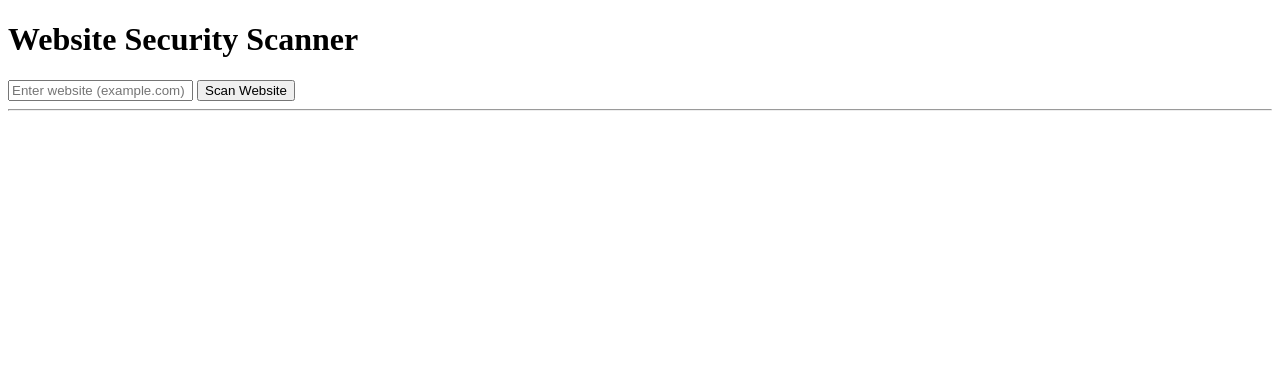
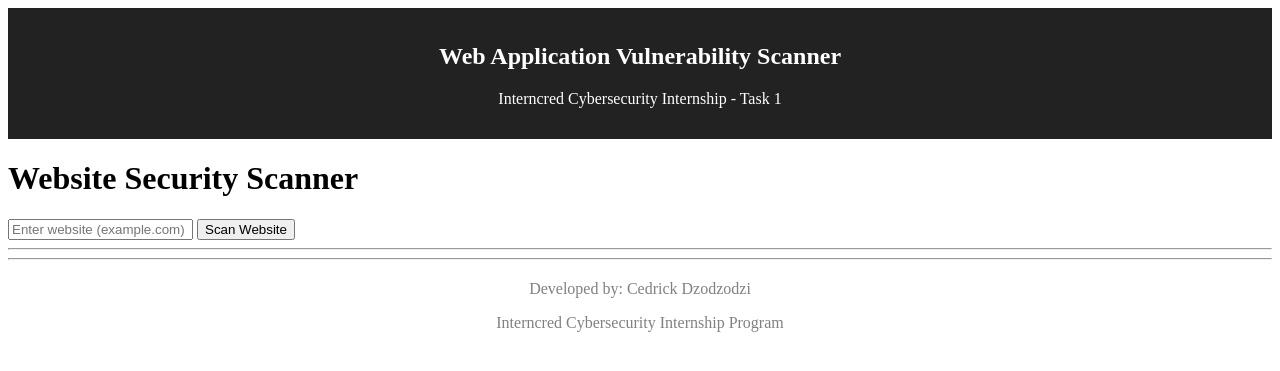
Before and after one commit to Cedric-Raichand/IC_CS_01, a Flask app: page / in a window 1280 px wide. Shown: the top 371 px of the page. Run offline with Flask 3, Linux system fonts and the light colour scheme.

Commit message:
feat: add project header, scan summary timestamp and footer
- Display project title and internship info
- Show scan timestamp in summary section
- Add developer attribution footer
- Improve report presentation for client-style output

```diff
--- a/templates/index.html
+++ b/templates/index.html
@@ -3,7 +3,14 @@
 <head>
     <title>Web Security Scanner</title>
 </head>
+
 <body>
+
+<!-- PROJECT HEADER -->
+<div style="background:#222;color:white;padding:15px;text-align:center;">
+    <h2> Web Application Vulnerability Scanner</h2>
+    <p>Interncred Cybersecurity Internship - Task 1</p>
+</div>
 
 <h1>Website Security Scanner</h1>
 
@@ -14,25 +21,29 @@
 
 <hr>
 
+{% if report %}
+
+<!-- SCAN SUMMARY -->
+<h2>Scan Summary</h2>
+<ul>
+    <li><strong>Target:</strong> {{ report.target }}</li>
+    <li><strong>Scan Time:</strong> {{ timestamp }}</li>
+    <li><strong>SQL Injection:</strong> {{ report.sql_injection }}</li>
+    <li><strong>XSS:</strong> {{ report.xss }}</li>
+    <li><strong>Missing Security Headers:</strong> {{ report.missing_headers }}</li>
+    <li><strong>Overall Risk:</strong> <span style="color:red">{{ report.risk }}</span></li>
+</ul>
+
+<hr>
+{% endif %}
+
+
 {% if result %}
 
 {% if result.error %}
 <h3 style="color:red;">Error: {{ result.error }}</h3>
 
 {% else %}
-
-<!-- ===== SCAN SUMMARY ===== -->
-{% if report %}
-<h2>Scan Summary</h2>
-<ul>
-    <li><strong>Target:</strong> {{ report.target }}</li>
-    <li><strong>SQL Injection:</strong> {{ report.sql_injection }}</li>
-    <li><strong>XSS:</strong> {{ report.xss }}</li>
-    <li><strong>Missing Security Headers:</strong> {{ report.missing_headers }}</li>
-    <li><strong>Overall Risk:</strong> <span style="color:red">{{ report.risk }}</span></li>
-</ul>
-<hr>
-{% endif %}
 
 <h2>Scan Result for {{ result.url }}</h2>
 
@@ -65,35 +76,36 @@
 </ul>
 
 <h3>SQL Injection Test:</h3>
-{% if result.sql_vulnerabilities %}
 <ul>
-    {% for vuln in result.sql_vulnerabilities %}
-    <li style="color:red;">
-        Vulnerable Form → Action: {{ vuln.action }} | Method: {{ vuln.method }}
-        | Payload: {{ vuln.payload }}
-    </li>
+    {% if result.sql_vulnerabilities %}
+    {% for v in result.sql_vulnerabilities %}
+    <li>Vulnerable Form → Action: {{ v.action }} | Method: {{ v.method }} | Payload: {{ v.payload }}</li>
     {% endfor %}
+    {% else %}
+    <li>No SQL Injection vulnerability detected</li>
+    {% endif %}
 </ul>
-{% else %}
-<p style="color:green;">No SQL Injection vulnerability detected</p>
-{% endif %}
 
 <h3>XSS Test:</h3>
-{% if result.xss_vulnerabilities %}
 <ul>
-    {% for vuln in result.xss_vulnerabilities %}
-    <li style="color:red;">
-        Vulnerable Form → Action: {{ vuln.action }} | Method: {{ vuln.method }}
-        | Payload: {{ vuln.payload }}
-    </li>
+    {% if result.xss_vulnerabilities %}
+    {% for v in result.xss_vulnerabilities %}
+    <li>Vulnerable Form → Action: {{ v.action }} | Method: {{ v.method }} | Payload: {{ v.payload }}</li>
     {% endfor %}
+    {% else %}
+    <li>No XSS vulnerability detected</li>
+    {% endif %}
 </ul>
-{% else %}
-<p style="color:green;">No XSS vulnerability detected</p>
-{% endif %}
 
 {% endif %}
 {% endif %}
 
+<!-- FOOTER -->
+<hr>
+<div style="text-align:center;margin-top:20px;color:gray;">
+    <p>Developed by: Cedrick Dzodzodzi</p>
+    <p>Interncred Cybersecurity Internship Program</p>
+</div>
+
 </body>
 </html>
```
